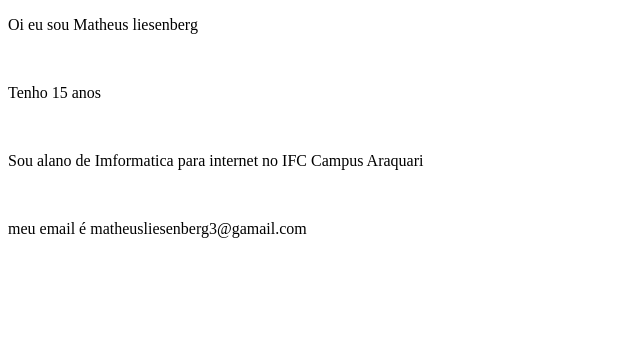
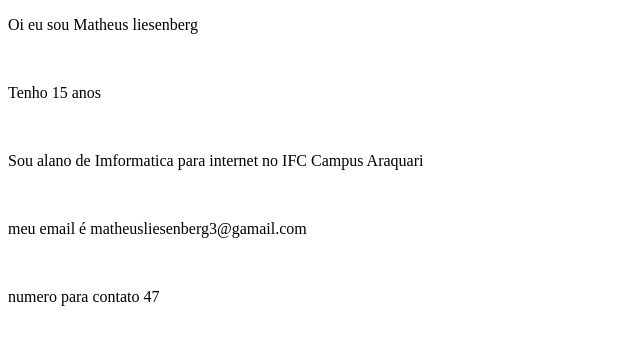
Before and after one commit to matheusliesenberg/My-first-github-page, a plain HTML site: page contato.html in a window 1280 px wide. Shown: the whole page, without its empty margins (0-640 px from the left). Drawn offline with Linux system fonts and the light colour scheme.

Commit message:
arquivo ccontato.html

```diff
--- a/contato.html
+++ b/contato.html
@@ -15,6 +15,6 @@
     <br>
     <p>meu email é matheusliesenberg3@gamail.com</p>
     <br>
-    <p></p>
+    <p>numero para contato 47 </p>
 </body>
 </html>
```
